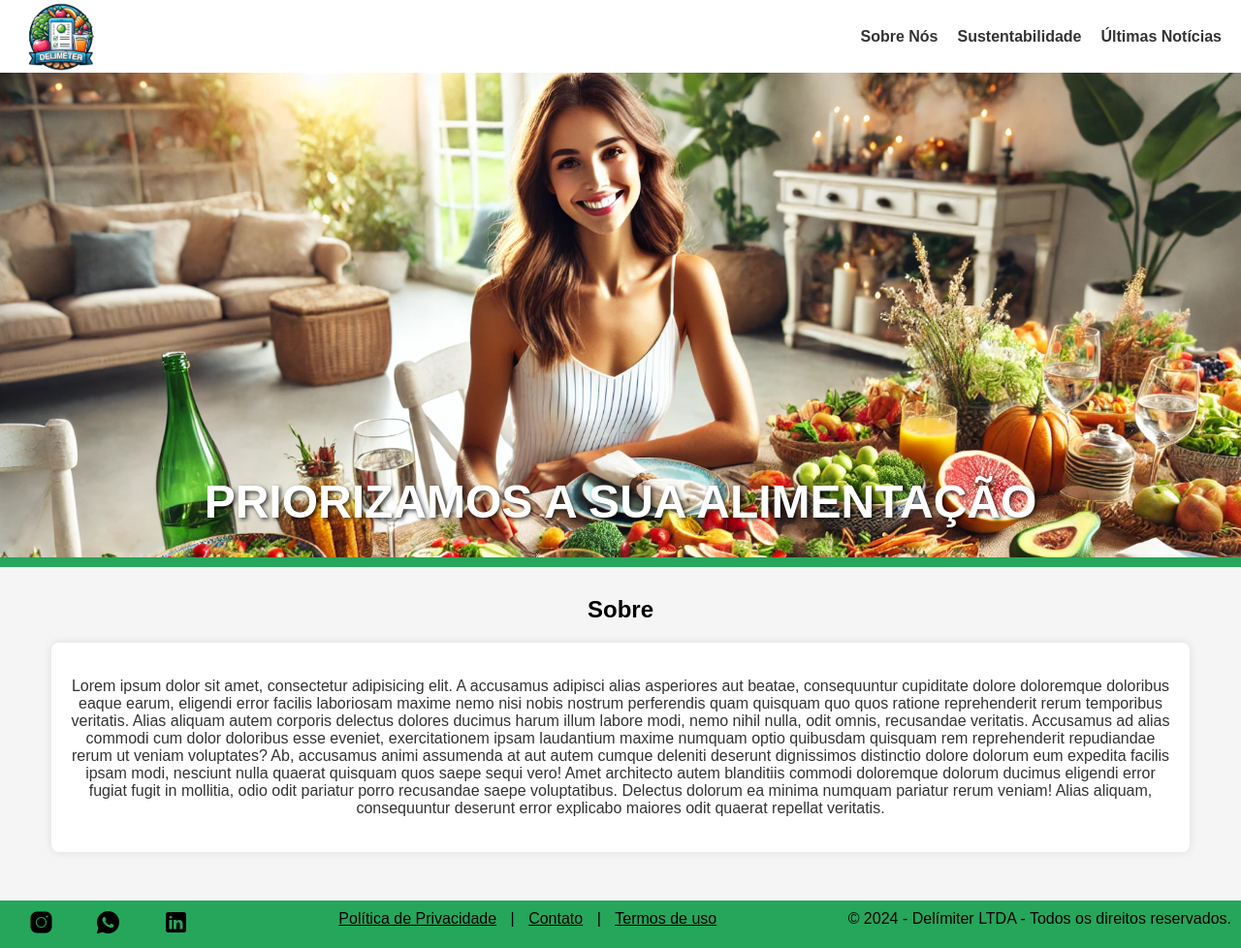
After one commit to edner-ferreira/Delimeter-PHP, a PHP site: page /about.html in a window 1280 px wide. The commit adds this page. Shown: the whole page at 97% size. Run offline with PHP 8.4, Linux system fonts and the light colour scheme.

Commit message:
adcionando imagens e icons, personalizando o css

```diff
--- /dev/null
+++ b/about.html
@@ -0,0 +1,63 @@
+<!doctype html>
+<html lang="pt-br">
+<head>
+    <meta charset="UTF-8">
+    <meta name="viewport" content="width=device-width, initial-scale=1">
+    <title>Sobre</title>
+    <link rel="stylesheet" href="css/styles.css">
+</head>
+<body>
+<header>
+    <div class="logo">
+        <img src="images/logo.png" alt="Logo Delímiter">
+    </div>
+    <nav>
+        <ul>
+            <li><a href="about.html">Sobre Nós</a></li>
+            <li><a href="#">Sustentabilidade</a></li>
+            <li><a href="#">Últimas Notícias</a></li>
+        </ul>
+    </nav>
+</header>
+<main>
+    <section class="container-main">
+        <div class="container-main-image">
+            <img src="images/alimsaud.png" alt="Alimentação saudável">
+            <h1>PRIORIZAMOS A SUA ALIMENTAÇÃO</h1>
+        </div>
+    </section>
+    <section class="about">
+        <h1>Sobre</h1>
+        <div class="caixas">
+            <div class="caixa">
+                <p>Lorem ipsum dolor sit amet, consectetur adipisicing elit. A accusamus adipisci alias asperiores aut
+                    beatae, consequuntur cupiditate dolore doloremque doloribus eaque earum, eligendi error facilis
+                    laboriosam maxime nemo nisi nobis nostrum perferendis quam quisquam quo quos ratione reprehenderit
+                    rerum temporibus veritatis. Alias aliquam autem corporis delectus dolores ducimus harum illum labore
+                    modi, nemo nihil nulla, odit omnis, recusandae veritatis. Accusamus ad alias commodi cum dolor
+                    doloribus esse eveniet, exercitationem ipsam laudantium maxime numquam optio quibusdam quisquam rem
+                    reprehenderit repudiandae rerum ut veniam voluptates? Ab, accusamus animi assumenda at aut autem
+                    cumque deleniti deserunt dignissimos distinctio dolore dolorum eum expedita facilis ipsam modi,
+                    nesciunt nulla quaerat quisquam quos saepe sequi vero! Amet architecto autem blanditiis commodi
+                    doloremque dolorum ducimus eligendi error fugiat fugit in mollitia, odio odit pariatur porro
+                    recusandae saepe voluptatibus. Delectus dolorum ea minima numquam pariatur rerum veniam! Alias
+                    aliquam, consequuntur deserunt error explicabo maiores odit quaerat repellat veritatis.</p>
+            </div>
+        </div>
+    </section>
+</main>
+<footer>
+    <div class="social">
+        <a href="#"><img src="images/instagram.png" alt="Instagram"></a>
+        <a href="#"><img src="images/whatsapp.png" alt="WhatsApp"></a>
+        <a href="#"><img src="images/linkedin.png" alt="LinkedIn"></a>
+    </div>
+    <div class="links">
+        <a href="#">Política de Privacidade</a> |
+        <a href="#">Contato</a> |
+        <a href="#">Termos de uso</a>
+    </div>
+    <p>&copy; 2024 - Delímiter LTDA - Todos os direitos reservados.</p>
+</footer>
+</body>
+</html>
--- a/css/styles.css
+++ b/css/styles.css
@@ -122,3 +122,18 @@ footer a {
 footer p {
     margin: 0;
 }
+.about {
+    text-align: center;
+    color: black;
+    padding: 10px 10px 50px 10px;
+}
+.about .caixa {
+    background-color: #ffffff;
+    padding: 0 0 10px 0;
+    border-radius: 8px;
+    color: #333333;
+    width: 90%;
+    height: auto;
+    text-align: justify-all;
+    padding: 20px;
+}
--- a/index.html
+++ b/index.html
@@ -1,5 +1,5 @@
 <!DOCTYPE html>
-<html lang="pt-BR">
+<html lang="pt-br">
 <head>
     <meta charset="UTF-8">
     <meta name="viewport" content="width=device-width, initial-scale=1.0">
@@ -13,7 +13,7 @@
     </div>
     <nav>
         <ul>
-            <li><a href="#">Sobre Nós</a></li>
+            <li><a href="about.html">Sobre Nós</a></li>
             <li><a href="#">Sustentabilidade</a></li>
             <li><a href="#">Últimas Notícias</a></li>
         </ul>
```
